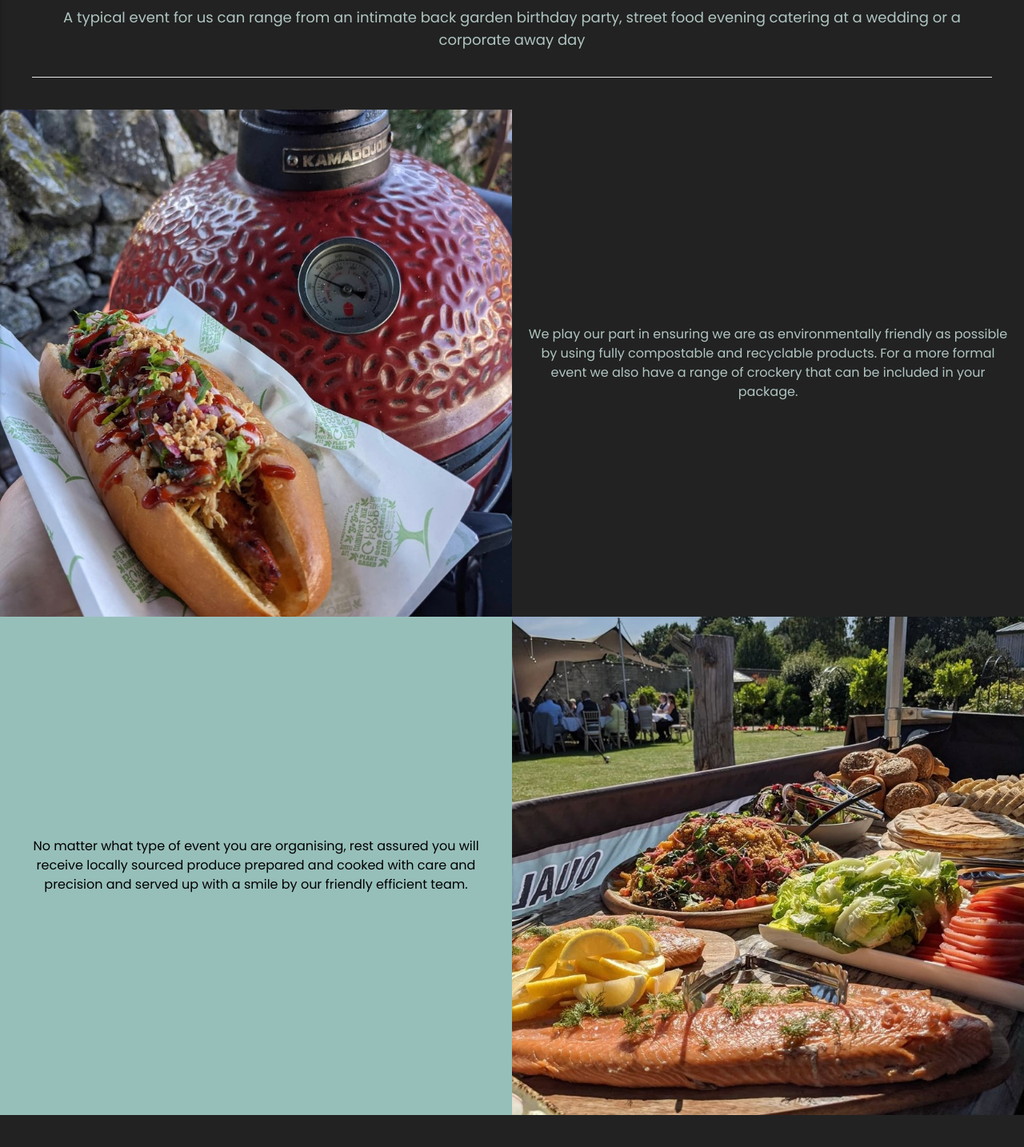
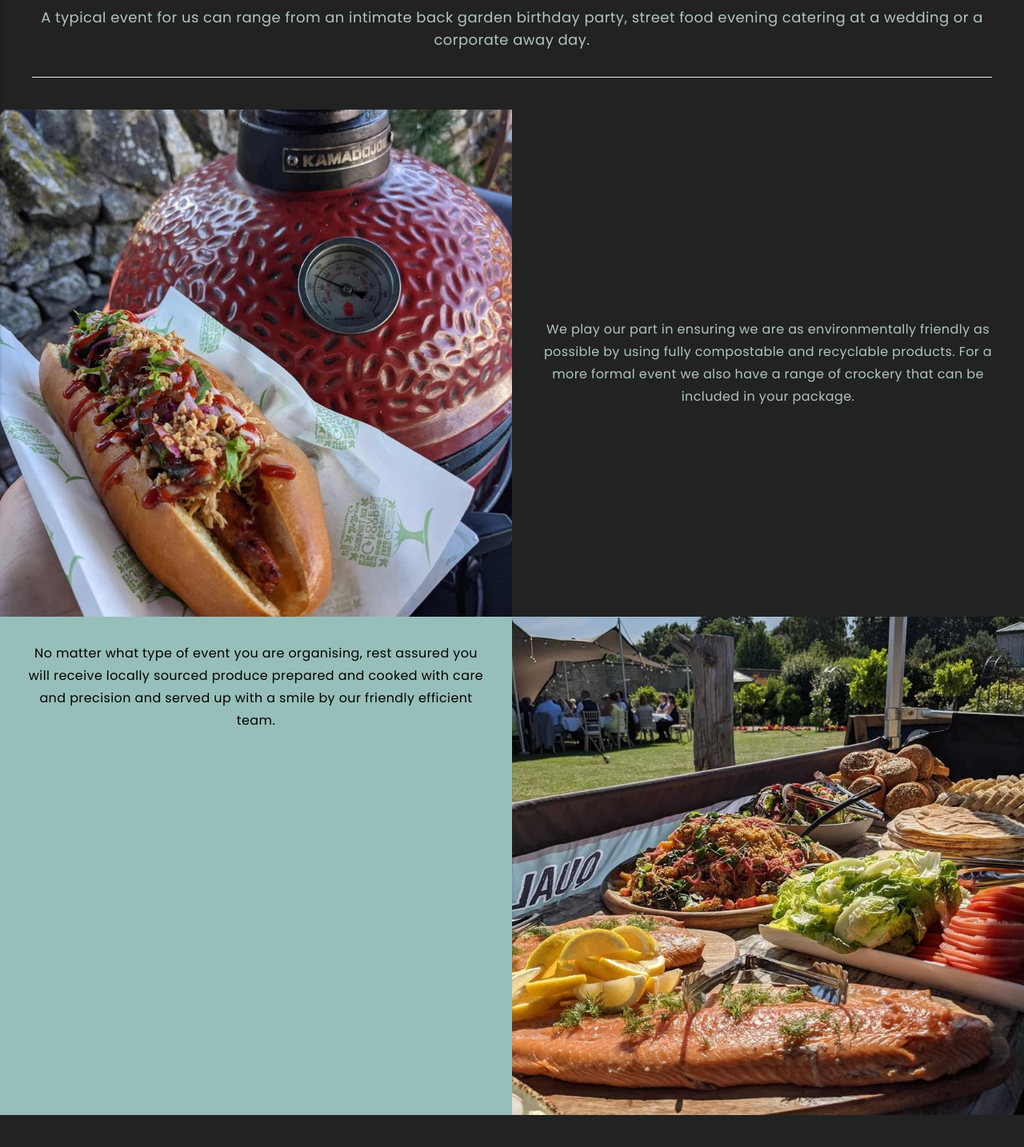
Before and after one commit to katy-evans/gg, a Next.js app: page /services in a window 1280 px wide. Shown: the part 200-1634 px from the top of the page at 80% size. Built offline with nearby package versions, Linux system fonts and the light colour scheme; a web font is replaced by a local one.

Commit message:
adjusting grids on services

```diff
--- a/components/Landing/index.js
+++ b/components/Landing/index.js
@@ -12,7 +12,6 @@ const Landing = () => {
             <div className="w-full p-6 m-4">
               <div className="text-center top-20 md:flex md:justify-center">
                 <div className="space-y-8 text-[#b0c5c2]">
-
                   <div className="flex justify-center items-center">
                     <img
                       src="/images/greengannetlogo.png"
@@ -23,7 +22,7 @@ const Landing = () => {
                     />
                   </div>
 
-                  <div className="text-lg font-display">
+                  <div className="text-lg font-display leading-relaxed tracking-wide">
                     <p>
                       Green Gannet Food Co ltd is a family run company based in
                       Falkirk specialising in all things slow smoked &amp; BBQ.
@@ -41,7 +40,7 @@ const Landing = () => {
             </div>
           </div>
 
-          <div className="p-2 col-span-2 flex justify-center items-center text-center pb-10">
+          <div className="p-2 col-span-2 flex justify-center items-center text-center pb-10 leading-7 tracking-wide">
             <div className="text-neutral-400">
               <h2>Our ethos is simple</h2>
               <h3 className="text-2xl italic">
@@ -52,9 +51,9 @@ const Landing = () => {
 
           <div className="col-span-2 text-center mx-auto">
             <div className="flex justify-center items-center">
-              <div className="w-full">
+              <div className="w-full mx-4">
                 <img
-                  src="/images/trailer.jpg"
+                  src="/images/trailer2.jpg"
                   alt="trailer"
                   className="object-cover"
                 />
@@ -62,13 +61,13 @@ const Landing = () => {
             </div>
           </div>
 
-          <div className="col-span-2 flex justify-center items-center text-center m-4 py-6 text-[#b0c5c2] font-display">
+          <div className="col-span-2 flex justify-center items-center text-center m-4 py-6 text-[#b0c5c2] font-display leading-7 tracking-wide">
             <p>
               Serving straight out of a profesionally converted cattle truck
               which has been customised to include our giant ceramic Kamado Joe
-              grill &ldquo;Big Joe&ldquo; which is fueled with sustainably sourced and
-              produced Scottish charcoal from Weir Forestry. Our set up is a
-              guaranteed talking point at your event.
+              grill &ldquo;Big Joe&ldquo; which is fueled with sustainably
+              sourced and produced Scottish charcoal from Weir Forestry. Our set
+              up is a guaranteed talking point at your event.
             </p>
           </div>
         </div>
--- a/pages/contact.js
+++ b/pages/contact.js
@@ -13,6 +13,9 @@ const contact = () => {
                 <h1 className="text-4xl text-gannet-500 font-slab">
                   Get in touch!
                 </h1>
+				<div>
+					<p>We&apos;ll get back to you as soon as we can.</p>
+				</div>
               </div>
             </div>
             <div className="mt-8">
--- a/pages/menu.js
+++ b/pages/menu.js
@@ -4,7 +4,7 @@ const Menu = () => {
   return (
     <>
       <div className="max-w-7xl mx-auto">
-        <section>
+        <section className="leading-7 tracking-wide">
           <div className="grid grid-cols-2 h-full gap-4">
             <div className="col-span-2 flex justify-center items-center">
               <div className="w-full p-6 m-4">
@@ -16,7 +16,7 @@ const Menu = () => {
                         Alex Stewart, chef and firestarter has gathered a wealth
                         of experience in the hospitality industry having worked
                         at some of the leading luxury hotels, tourist
-                        attractions, restaurants and catering company's in
+                        attractions, restaurants and catering company&apos;s in
                         Scotland.
                       </p>
 
--- a/pages/services.js
+++ b/pages/services.js
@@ -9,8 +9,6 @@ const Services = () => {
       <div className="max-w-7xl mx-auto">
         <section>
           <div className="grid grid-cols-2 h-full">
-
-
             {/* <div className="col-span-2 text-center mx-4 md:mx-0">
 						<div className="flex justify-center items-center">
 							<div className="w-full">
@@ -19,7 +17,6 @@ const Services = () => {
 						</div>
 					</div> */}
 
-
             <div className="col-span-2 flex justify-center items-center">
               <div className="w-full p-6 m-4">
                 <div className="text-center top-20 md:flex md:justify-center">
@@ -27,8 +24,12 @@ const Services = () => {
                     <h1 className="text-4xl text-gannet-500 font-slab">
                       Services
                     </h1>
-								<div className="text-lg font-display">
-									<p>A typical event for us can range from an intimate back garden birthday party, street food evening catering at a wedding or a corporate away day</p>
+                    <div className="text-lg font-display leading-7 tracking-wide">
+                      <p>
+                        A typical event for us can range from an intimate back
+                        garden birthday party, street food evening catering at a
+                        wedding or a corporate away day.
+                      </p>
                     </div>
                   </div>
                 </div>
@@ -37,46 +38,60 @@ const Services = () => {
                 </div>
               </div>
             </div>
+          </div>
+        </section>
 
+        <section className="grid grid-cols-2 h-full">
 			<div className="col-span-2 md:col-span-1 text-center mx-4 md:mx-0">
 				<div className="bg-gannet-600">
 				<div className="flex justify-center items-center">
 					<div className="w-full">
-									<img src="/images/kamado.jpg" alt="food" className="object-cover"/>
+					<img
+						src="/images/kamado.jpg"
+						alt="food"
+						className="object-cover"
+					/>
 					</div>
 				</div>
 				</div>
 			</div>
 
-					<div className="col-span-2 md:col-span-1 flex justify-center items-center text-center m-4 py-6 text-[#b0c5c2] font-display">
+			<div className="col-span-2 md:col-span-1 flex justify-center items-center text-center m-4 py-6 text-[#b0c5c2] font-display leading-7 tracking-wide">
 				<p>
-						We play our part in ensuring we are as environmentally friendly as possible by using fully compostable and recyclable products. For a more formal event we also have a range of crockery that can be included in your package.
+				We play our part in ensuring we are as environmentally friendly as
+				possible by using fully compostable and recyclable products. For a
+				more formal event we also have a range of crockery that can be
+				included in your package.
+				</p>
+			</div>
+
+			<section className="bg-gannet-400  md:p-0 col-span-2 md:col-span-1">
+				<div className="">
+					<div className="flex justify-center items-center text-center">
+						<p className="p-8 font-display leading-7 tracking-wide">
+						No matter what type of event you are organising, rest assured
+						you will receive locally sourced produce prepared and cooked
+						with care and precision and served up with a smile by our
+						friendly efficient team.
 						</p>
 					</div>
 				</div>
 			</section>
 
-			<section className="bg-gannet-400 p-2 md:p-0">
-				<div className="grid grid-cols-2 h-full">
-				{/* <div className="grid grid-cols-2 gap-4 md:gap-8 h-full"> */}
-					<div className="col-span-2 md:col-span-1 flex justify-center items-center text-center">
-						<p className="p-8 font-display">
-						No matter what type of event you are organising, rest assured you will receive locally sourced produce prepared and cooked with care and precision and served up with a smile by our friendly efficient team.
-						</p>
-					</div>
-
 					<div className="col-span-2 md:col-span-1 text-center">
-						<div className="flex justify-center items-center p-2 md:p-0">
+						<div className="flex justify-center items-center  md:p-0">
 							<div className="">
-								<img src="/images/services2.jpg" alt="food" className="object-fit"/>
-							</div>
+								<img
+								src="/images/services2.jpg"
+								alt="food"
+								className="object-fit"
+								/>
 							</div>
 						</div>
 					</div>
         </section>
 
         <Button />
-
       </div>
       {/* <div className="h-40 text-2xl flex justify-center items-center">
         <h1>Services</h1>
```
Lines whose indentation alone changed are shown as unchanged.
